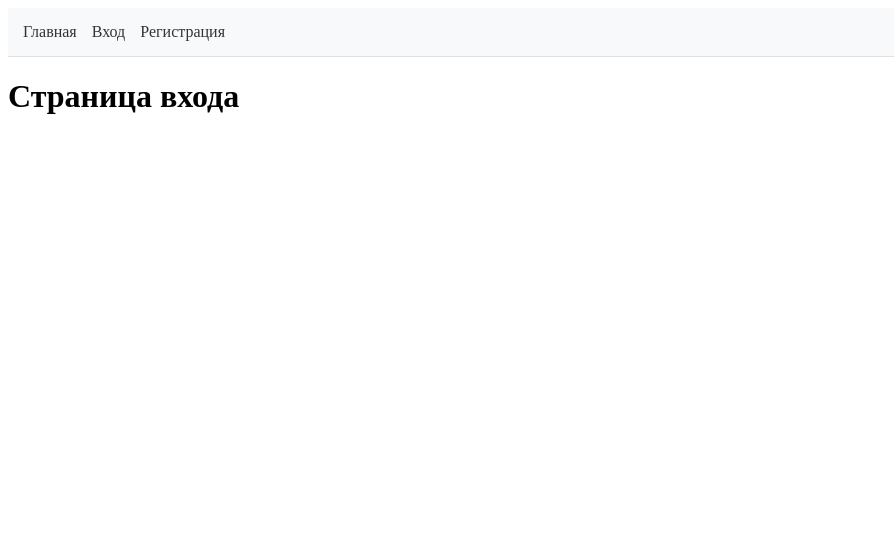
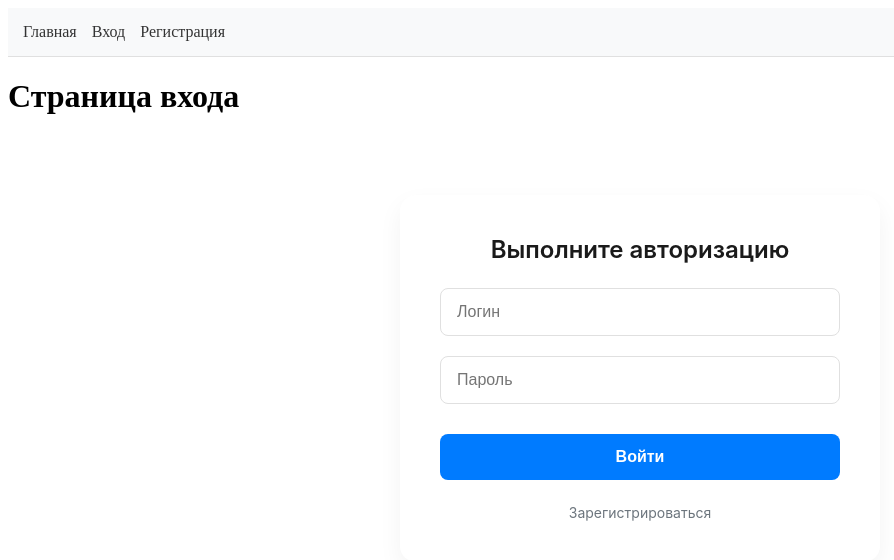
Before and after one commit to dm-morozov/netology_78_cloud-file-storage-graduation-project, a React (Vite) app in the folder frontend/: page /login in a window 1280 px wide. Shown: the top 560 px of the page, without its empty margins (0-894 px from the left). Built offline with nearby package versions, Linux system fonts and the light colour scheme; no server answers.

Commit message:
feat: Работаем над формой авторизации. Уже готовы шрифты формы. Пока форма глупая. Работает только useState('')

```diff
--- /dev/null
+++ b/frontend/src/features/auth/LoginForm.module.css
@@ -0,0 +1,81 @@
+/* 1. Карточка-контейнер */
+.container {
+  max-width: 400px;
+  margin: 10vh auto; /* Отступ сверху 10% от высоты экрана, по бокам - авто (центр) */
+  padding: 40px;
+  background-color: #ffffff;
+  border-radius: 16px;
+  box-shadow: 0 10px 25px rgba(0, 0, 0, 0.05); /* Мягкая, дорогая тень */
+  text-align: center;
+  font-family: 'Inter', system-ui, sans-serif; /* Современный чистый шрифт */
+}
+
+.container h2 {
+  margin-top: 0;
+  margin-bottom: 24px;
+  color: #1a1a1a;
+  font-weight: 600;
+}
+
+/* 2. Структура формы */
+.form {
+  display: flex;
+  flex-direction: column;
+  gap: 20px;
+}
+
+/* 3. Поля ввода */
+.input {
+  padding: 14px 16px;
+  font-size: 16px;
+  border: 1px solid #e0e0e0;
+  border-radius: 8px;
+  outline: none;
+  transition:
+    border-color 0.2s ease,
+    box-shadow 0.2s ease;
+}
+
+/* Эффект, когда инпут активен */
+.input:focus {
+  border-color: #007bff;
+  box-shadow: 0 0 0 3px rgba(0, 123, 255, 0.15); /* Мягкое внешнее свечение */
+}
+
+/* 4. Кнопка */
+.button {
+  padding: 14px;
+  font-size: 16px;
+  font-weight: 600;
+  color: #ffffff;
+  background-color: #007bff;
+  border: none;
+  border-radius: 8px;
+  cursor: pointer;
+  margin-top: 10px; /* Чуть отделим кнопку от инпутов */
+  transition:
+    background-color 0.2s ease,
+    transform 0.1s ease;
+}
+
+.button:hover {
+  background-color: #0056b3; /* Чуть темнее при наведении */
+}
+
+.button:active {
+  transform: scale(0.98); /* Микро-анимация "продавливания" клика */
+}
+
+/* 5. Ссылка на регистрацию */
+.container a {
+  display: inline-block;
+  margin-top: 24px;
+  color: #6c757d;
+  text-decoration: none;
+  font-size: 14px;
+  transition: color 0.2s ease;
+}
+
+.container a:hover {
+  color: #007bff; /* Ссылка синеет при наведении */
+}
--- /dev/null
+++ b/frontend/src/features/auth/LoginForm.tsx
@@ -0,0 +1,38 @@
+import { Link } from 'react-router-dom'
+import styles from './LoginForm.module.css'
+import { useState } from 'react'
+
+export const LoginForm = () => {
+  const [username, setUsername] = useState('')
+  const [password, setPassword] = useState('')
+
+  return (
+    <div className={styles.container}>
+      <h2>Выполните авторизацию</h2>
+      <form className={styles.form}>
+        <input
+          className={styles.input}
+          name='username'
+          type='text'
+          placeholder='Логин'
+          autoComplete='off'
+          value={username}
+          onChange={(event) => setUsername(event.target.value)}
+        />
+        <input
+          className={styles.input}
+          name='password'
+          type='password'
+          placeholder='Пароль'
+          autoComplete='off'
+          value={password}
+          onChange={(event) => setPassword(event.target.value)}
+        />
+        <button className={styles.button} type='submit'>
+          Войти
+        </button>
+      </form>
+      <Link to='/register'>Зарегистрироваться</Link>
+    </div>
+  )
+}
--- a/frontend/src/pages/LoginPage.tsx
+++ b/frontend/src/pages/LoginPage.tsx
@@ -1,7 +1,10 @@
+import { LoginForm } from '../features/auth/LoginForm'
+
 export const LoginPage = () => {
   return (
     <div>
       <h1>Страница входа</h1>
+      <LoginForm />
     </div>
   )
 }
```
